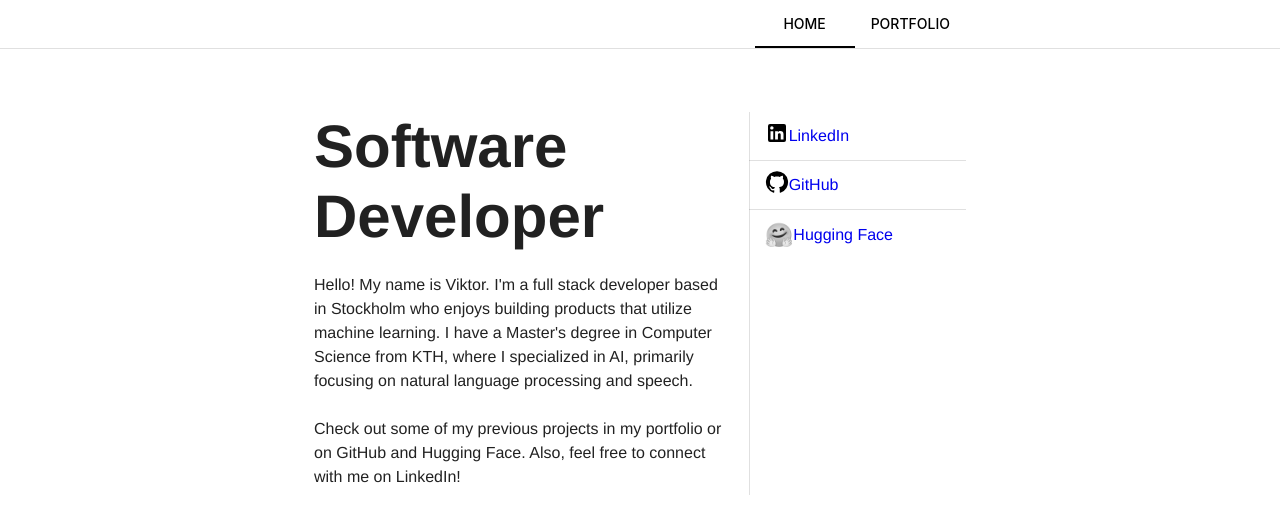
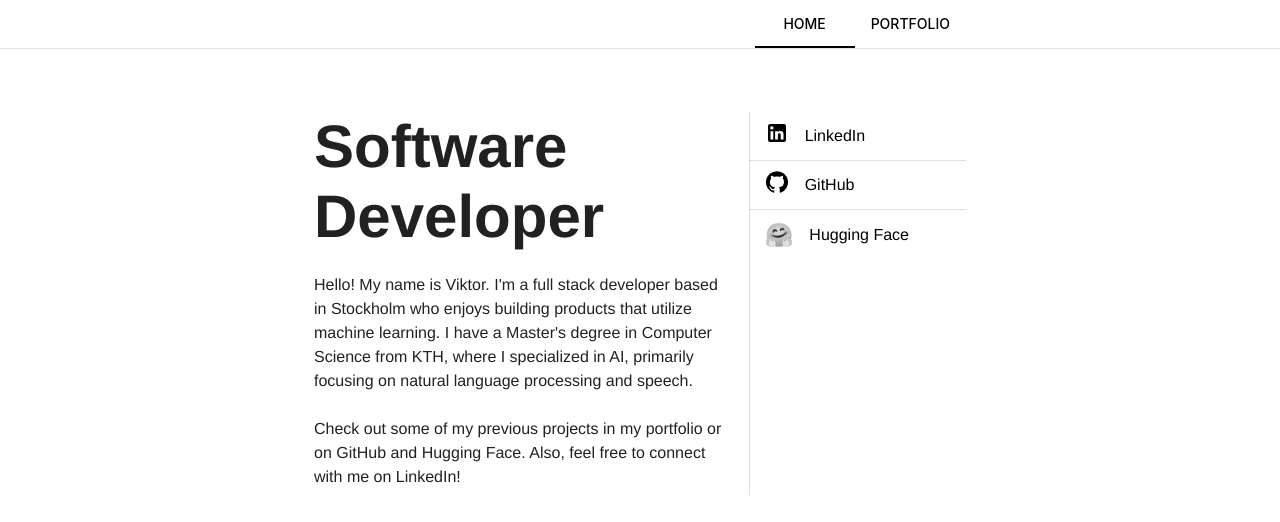
Before and after one commit to viktor-enzell/viktor-enzell.github.io, a React (Create React App) app: page /#/ in a window 1280 px wide. Shown: the top 522 px of the page. Built offline with nearby package versions, Linux system fonts and the light colour scheme.

Commit message:
Fix link styling after component library update.

```diff
--- a/src/views/Home.js
+++ b/src/views/Home.js
@@ -36,6 +36,7 @@ const ContactList = styled(List)({
 
 const ContactListIcon = styled('div')({
   color: "black",
+  marginRight: "1rem",
 });
 
 const VerticalDividerContainer = styled('div')({
@@ -102,7 +103,14 @@ export default function Home() {
               <ContactListIcon>
                 <LinkedInIcon />
               </ContactListIcon>
-              <ListItemText primary="LinkedIn" />
+              <ListItemText
+                primary="LinkedIn"
+                sx={{
+                  '& .MuiListItemText-primary': {
+                    color: "black"
+                  }
+                }}
+              />
             </ListItem>
             <Divider />
             <ListItem
@@ -113,7 +121,14 @@ export default function Home() {
               <ContactListIcon>
                 <GitHubIcon />
               </ContactListIcon>
-              <ListItemText primary="GitHub" />
+              <ListItemText
+                primary="GitHub"
+                sx={{
+                  '& .MuiListItemText-primary': {
+                    color: "black"
+                  }
+                }}
+              />
             </ListItem>
             <Divider />
             <ListItem
@@ -126,7 +141,14 @@ export default function Home() {
                   🤗
                 </HuggingFaceIcon>
               </ContactListIcon>
-              <ListItemText primary="Hugging Face" />
+              <ListItemText
+                primary="Hugging Face"
+                sx={{
+                  '& .MuiListItemText-primary': {
+                    color: "black"
+                  }
+                }}
+              />
             </ListItem>
           </ContactList>
         </Grid>
```
